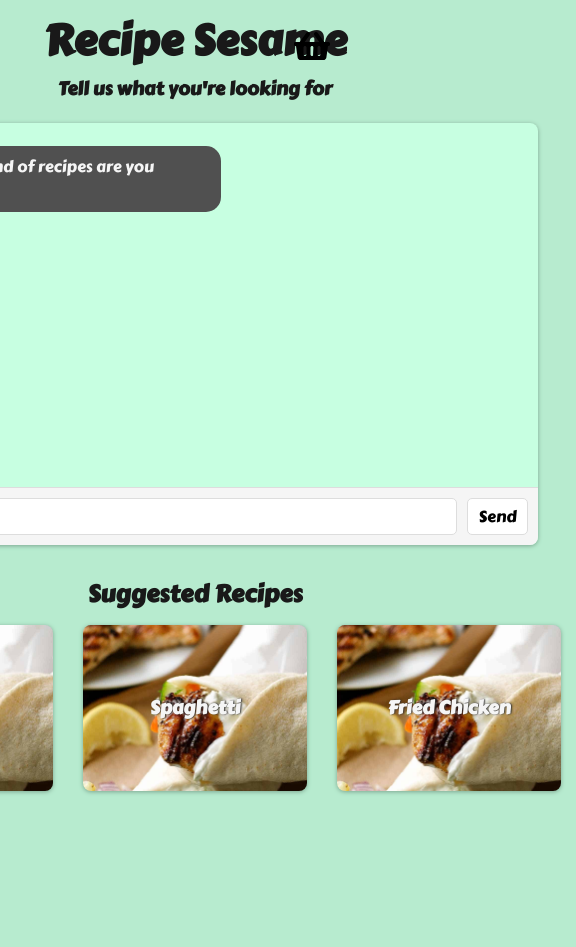
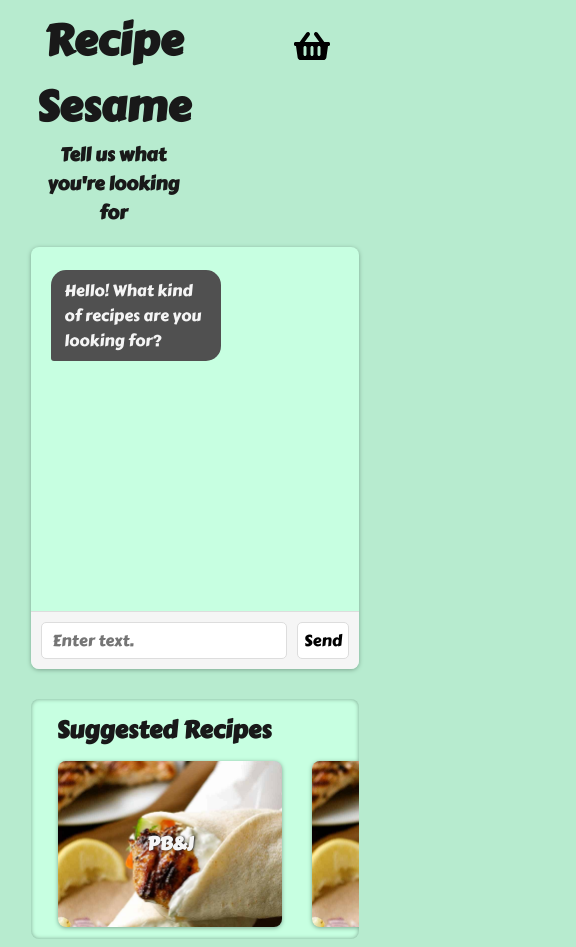
Before and after one commit to ajessefowler/RecipeSesameMockUp, a React (Create React App) app: page / in a window 390 px wide. Shown: the whole page, 576 px wide, since content can reach past the window. Before the commit the page ends 844 px from the top, so only its background shows below. Built offline with nearby package versions, Linux system fonts and the light colour scheme.

Commit message:
Now responsive for phones

```diff
--- a/package.json
+++ b/package.json
@@ -1,6 +1,7 @@
 {
   "name": "recipe-sesame",
   "version": "0.1.0",
+  "homepage": "https://ajessefowler.github.io/RecipeSesameMockUp",
   "private": true,
   "dependencies": {
     "@fortawesome/fontawesome-svg-core": "^1.2.36",
@@ -16,6 +17,8 @@
     "web-vitals": "^2.1.4"
   },
   "scripts": {
+    "predeploy": "npm run build",
+    "deploy": "gh-pages -d build",
     "start": "react-scripts start",
     "build": "react-scripts build",
     "test": "react-scripts test",
@@ -38,5 +41,8 @@
       "last 1 firefox version",
       "last 1 safari version"
     ]
+  },
+  "devDependencies": {
+    "gh-pages": "^3.2.3"
   }
 }
--- a/src/App.css
+++ b/src/App.css
@@ -4,6 +4,13 @@
   justify-content: center;
   align-items: center;
   flex-direction: column;
+}
+
+@media only screen and (max-width: 500px) {
+  .App {
+   justify-content: flex-start;
+   align-items: flex-start;
+  }
 }
 
 @media only screen and (min-width: 1000px) {
@@ -43,12 +50,12 @@
   justify-content: center;
   align-items: center;
   flex-direction: column;
+  width: 100%;
 }
 
 @media only screen and (min-width: 1000px) {
   .mainContainer {
     flex-direction: row;
-    width: 95%;
   }
 }
 
--- a/src/components/CartScreen/CartContainer/CartContainer.css
+++ b/src/components/CartScreen/CartContainer/CartContainer.css
@@ -1,5 +1,5 @@
 .cartContainer {
-    position: absolute;
+    position: fixed;
     top: 0;
     left: 0;
     width: 100%;
--- a/src/components/HomeScreen/Chatbox/Chatbox.css
+++ b/src/components/HomeScreen/Chatbox/Chatbox.css
@@ -12,6 +12,12 @@
     margin-bottom: 30px;
 }
 
+@media only screen and (max-width: 500px) {
+    .chatbox{
+      width: 100%;
+    }
+  }
+
 @media only screen and (min-width: 1000px) {
     .chatbox {
         height: 65vh;
--- a/src/components/HomeScreen/Logo/Logo.css
+++ b/src/components/HomeScreen/Logo/Logo.css
@@ -1,6 +1,12 @@
 .logo {
   margin-bottom: 20px;
 }
+
+@media only screen and (max-width: 500px) {
+    .logo {
+      max-width: 50%;
+    }
+  }
 
 .logo > h1 {
     font-size: 32pt;
--- a/src/components/HomeScreen/RecommendedContainer/RecommendedContainer.css
+++ b/src/components/HomeScreen/RecommendedContainer/RecommendedContainer.css
@@ -5,12 +5,30 @@
     justify-content: center;
 }
 
+@media only screen and (max-width: 1000px) {
+    .recommendedContainer {
+        width: calc(100% - 24px);
+        align-items: flex-start;
+        overflow: scroll;
+        background-color: var(--main-color-light);
+        box-shadow: var(--list-shadow);
+        border-radius: var(--small-radius);
+        padding: 4px 12px;
+    }
+
+    .recommendedContainer > h2 {
+        margin-top: 8px;
+        margin-left: 13px;
+    }
+  }
+
 .recommendedContainer > h2 {
     margin-bottom: 5px;
 }
 
 .recommendedScroll {
     display: flex;
+    overflow: scroll;
 }
 
 @media only screen and (min-width: 1000px) {
--- a/src/components/RecipeScreen/RecipeButton/RecipeButton.css
+++ b/src/components/RecipeScreen/RecipeButton/RecipeButton.css
@@ -9,7 +9,3 @@
 .recipeButton:hover {
     cursor: pointer;
 }
-
-.disabled {
-    background-color: var(--disabled-button-color);
-}
--- a/src/components/RecipeScreen/RecipeButton/RecipeButton.js
+++ b/src/components/RecipeScreen/RecipeButton/RecipeButton.js
@@ -7,12 +7,8 @@ const RecipeButton = (props) => {
         if (props.setRecipeSaved) props.setRecipeSaved(true);
     }
 
-    return props.enabled ? (
+    return (
         <div className="recipeButton" onClick={handleButtonClick}>
-            <p>{props.label}</p>
-        </div>
-    ) : (
-        <div className="recipeButton disabled" onClick={handleButtonClick}>
             <p>{props.label}</p>
         </div>
     );
--- a/src/components/RecipeScreen/RecipeContainer/RecipeContainer.css
+++ b/src/components/RecipeScreen/RecipeContainer/RecipeContainer.css
@@ -1,5 +1,5 @@
 .recipeContainer {
-    position: absolute;
+    position: fixed;
     top: 0;
     left: 0;
     width: 100%;
@@ -24,6 +24,14 @@
     overflow: hidden;
 }
 
+@media only screen and (max-width: 500px) {
+    .screenCard {
+        width: 100%;
+        height: calc(95vh - 50px);
+        padding: 20px 20px 30px;
+    }
+}
+
 .recipeCard {
     width: 82%;
 }
@@ -34,3 +42,11 @@
     overflow: scroll;
     height: 100vh;
 }
+
+@media only screen and (max-width: 500px) {
+    .recipeContent {
+        flex-direction: column;
+        height: auto;
+        overflow: auto;
+    }
+}
--- a/src/components/RecipeScreen/RecipeControls/RecipeControls.css
+++ b/src/components/RecipeScreen/RecipeControls/RecipeControls.css
@@ -13,6 +13,13 @@
     box-shadow: var(--card-shadow);
 }
 
+@media only screen and (max-width: 500px) {
+    .recipeControls > img {
+        max-height: 16vh;
+        margin: 10px 0;
+    }
+}
+
 .recipeButtons {
     display: flex;
     justify-content: space-between;
--- a/src/components/RecipeScreen/RecipeDescription/RecipeDescription.css
+++ b/src/components/RecipeScreen/RecipeDescription/RecipeDescription.css
@@ -7,3 +7,10 @@
     border-radius: var(--small-radius);
     text-align: left;
 }
+
+@media only screen and (max-width: 500px) {
+    .recipeDescription {
+        height: 400px;
+        width: calc(100% - 30px);
+    }
+}
```
Also changed, not shown: 1 other file (tests, documents, lock files or other folders).
